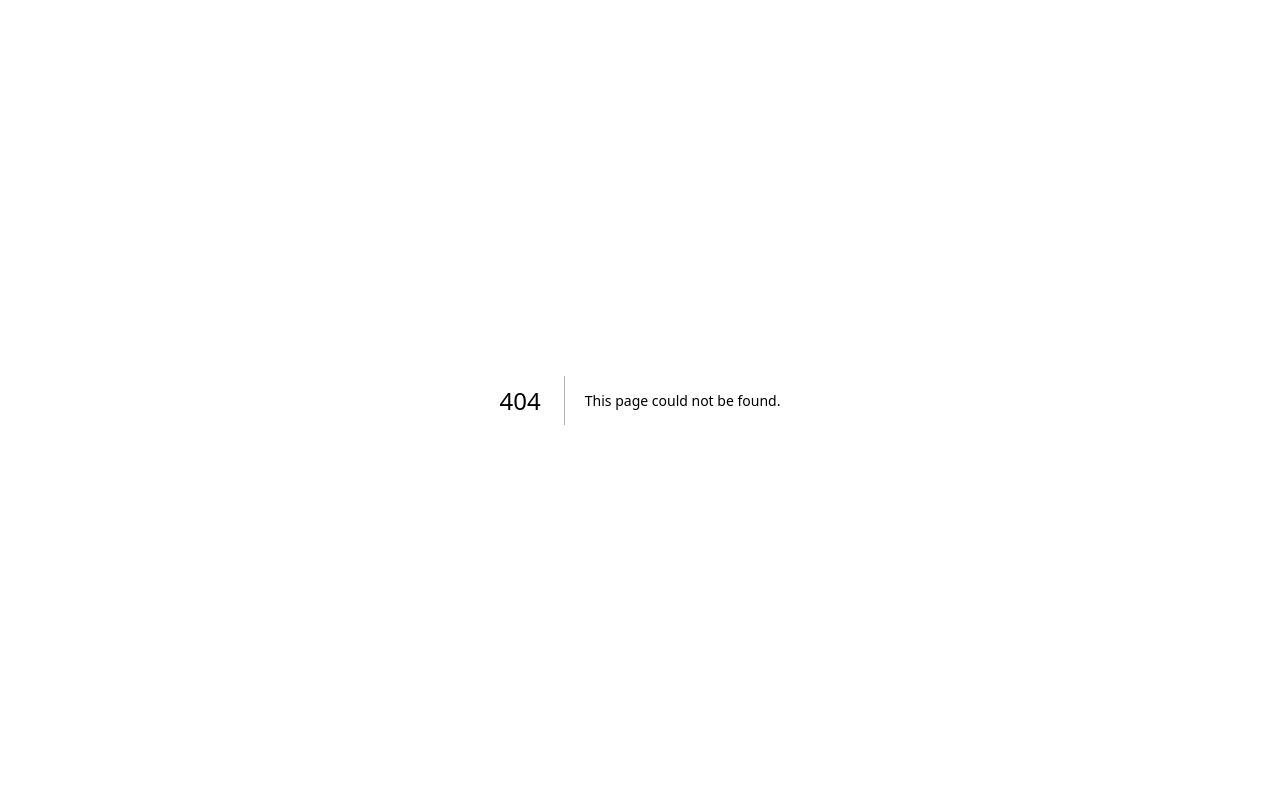
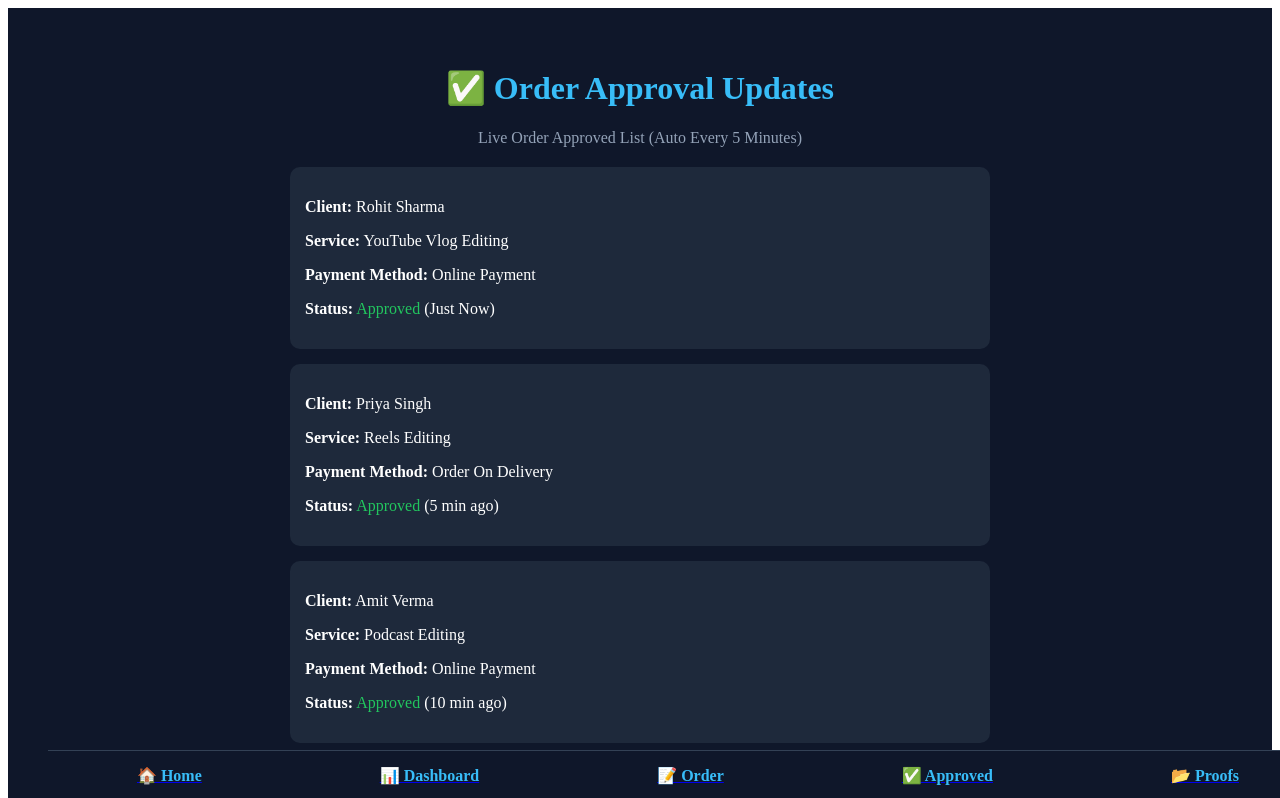
Before and after one commit to editingedition7/editing-edition08-, a Next.js app: page /approved in a window 1280 px wide. Before the commit this address had no page. Shown: the top 798 px of the page. Built offline with nearby package versions, Linux system fonts and the light colour scheme.

Commit message:
approved.js
Signed-off-by: editingedition7 <ediitingedition@gmail.com>

```diff
--- /dev/null
+++ b/pages/approved.js
@@ -0,0 +1,73 @@
+import Link from "next/link";
+
+export default function Approved() {
+    const approvedOrders = [
+        { id: 1, name: "Rohit Sharma", service: "YouTube Vlog Editing", payment: "Online Payment", time: "Just Now" },
+        { id: 2, name: "Priya Singh", service: "Reels Editing", payment: "Order On Delivery", time: "5 min ago" },
+        { id: 3, name: "Amit Verma", service: "Podcast Editing", payment: "Online Payment", time: "10 min ago" },
+        { id: 4, name: "Neha Jain", service: "Trading Video Editing", payment: "Order On Delivery", time: "15 min ago" },
+        { id: 5, name: "Manish Gupta", service: "Thumbnail Designing", payment: "Online Payment", time: "20 min ago" },
+        { id: 6, name: "Sahil Khan", service: "Gaming Montage", payment: "Order On Delivery", time: "25 min ago" },
+        { id: 7, name: "Divya Sharma", service: "Documentary Editing", payment: "Online Payment", time: "30 min ago" },
+    ];
+
+    return (
+        <div style={{
+            backgroundColor: '#0f172a',
+            color: 'white',
+            minHeight: '100vh',
+            padding: '40px',
+            textAlign: 'center'
+        }}>
+            <h1 style={{ color: '#38bdf8' }}>✅ Order Approval Updates</h1>
+            <p style={{ color: '#94a3b8', marginBottom: '20px' }}>Live Order Approved List (Auto Every 5 Minutes)</p>
+
+            <div style={{ maxWidth: '700px', margin: '0 auto' }}>
+                {approvedOrders.map((order) => (
+                    <div key={order.id} style={{
+                        background: '#1e293b',
+                        padding: '15px',
+                        borderRadius: '10px',
+                        marginBottom: '15px',
+                        textAlign: 'left'
+                    }}>
+                        <p><b>Client:</b> {order.name}</p>
+                        <p><b>Service:</b> {order.service}</p>
+                        <p><b>Payment Method:</b> {order.payment}</p>
+                        <p><b>Status:</b> <span style={{ color: '#22c55e' }}>Approved</span> ({order.time})</p>
+                    </div>
+                ))}
+            </div>
+
+            <BottomNav />
+        </div>
+    );
+}
+
+function BottomNav() {
+    return (
+        <div style={{
+            position: 'fixed',
+            bottom: 0,
+            width: '100%',
+            backgroundColor: '#0f172a',
+            display: 'flex',
+            justifyContent: 'space-around',
+            padding: '15px 0',
+            borderTop: '1px solid #334155',
+            zIndex: 100
+        }}>
+            <Link href="/"><span style={linkStyle}>🏠 Home</span></Link>
+            <Link href="/dashboard"><span style={linkStyle}>📊 Dashboard</span></Link>
+            <Link href="/order"><span style={linkStyle}>📝 Order</span></Link>
+            <Link href="/approved"><span style={linkStyle}>✅ Approved</span></Link>
+            <Link href="/proofs"><span style={linkStyle}>📂 Proofs</span></Link>
+        </div>
+    );
+}
+
+const linkStyle = {
+    color: '#38bdf8',
+    fontWeight: 'bold',
+    cursor: 'pointer'
+};
```
